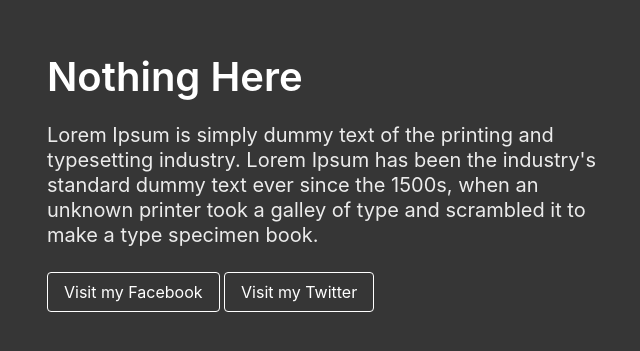
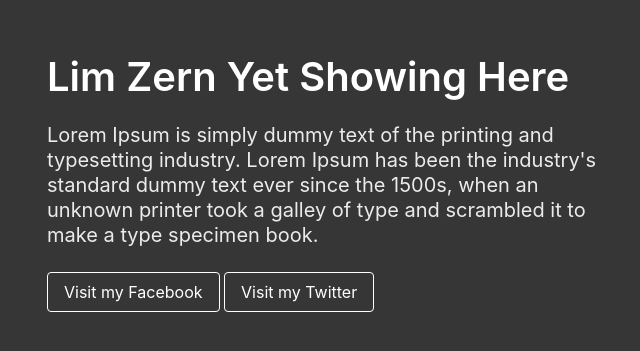
Before and after one commit to sleepywww/yjj.github.io, a plain HTML site: page index.html in a window 1280 px wide. Shown: the part 217-568 px from the top of the page, without its empty margins (311-951 px from the left). Drawn offline with nearby package versions, Linux system fonts and the light colour scheme.

Commit message:
Update index.html

```diff
--- a/index.html
+++ b/index.html
@@ -1,7 +1,7 @@
 <!DOCTYPE html>
 <html>
     <head>
-        <title>Nothing Here</title>
+        <title>Lim Zern Yet Showing Here</title>
 
         <link rel="stylesheet" href="https://cdn.jsdelivr.net/npm/bulma@0.9.2/css/bulma.min.css">
 
@@ -15,7 +15,7 @@
                     <div class="columns is-vcentered is-centered">
                         <div class="column is-6">
                             <div class="block">
-                                <h1 class="title is-2">Nothing Here</h1>
+                                <h1 class="title is-2">Lim Zern Yet Showing Here</h1>
                             </div>
 
                             <div class="block">
```
